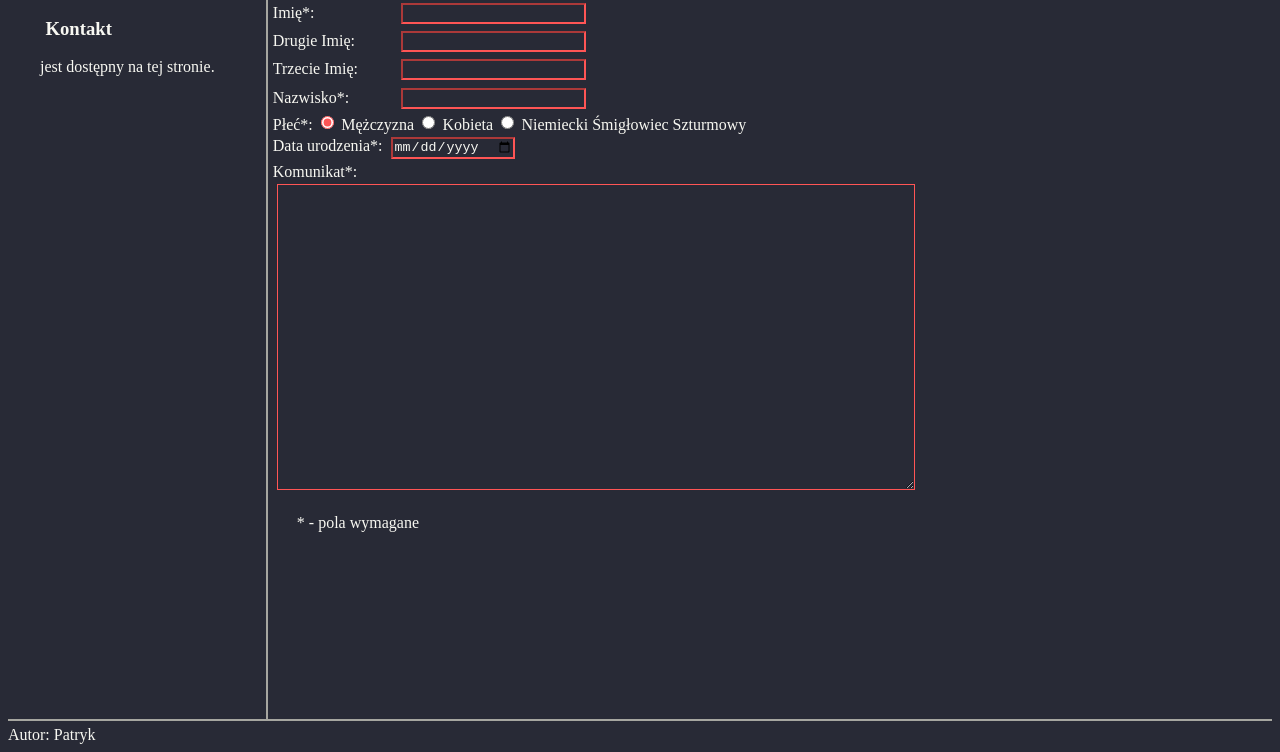
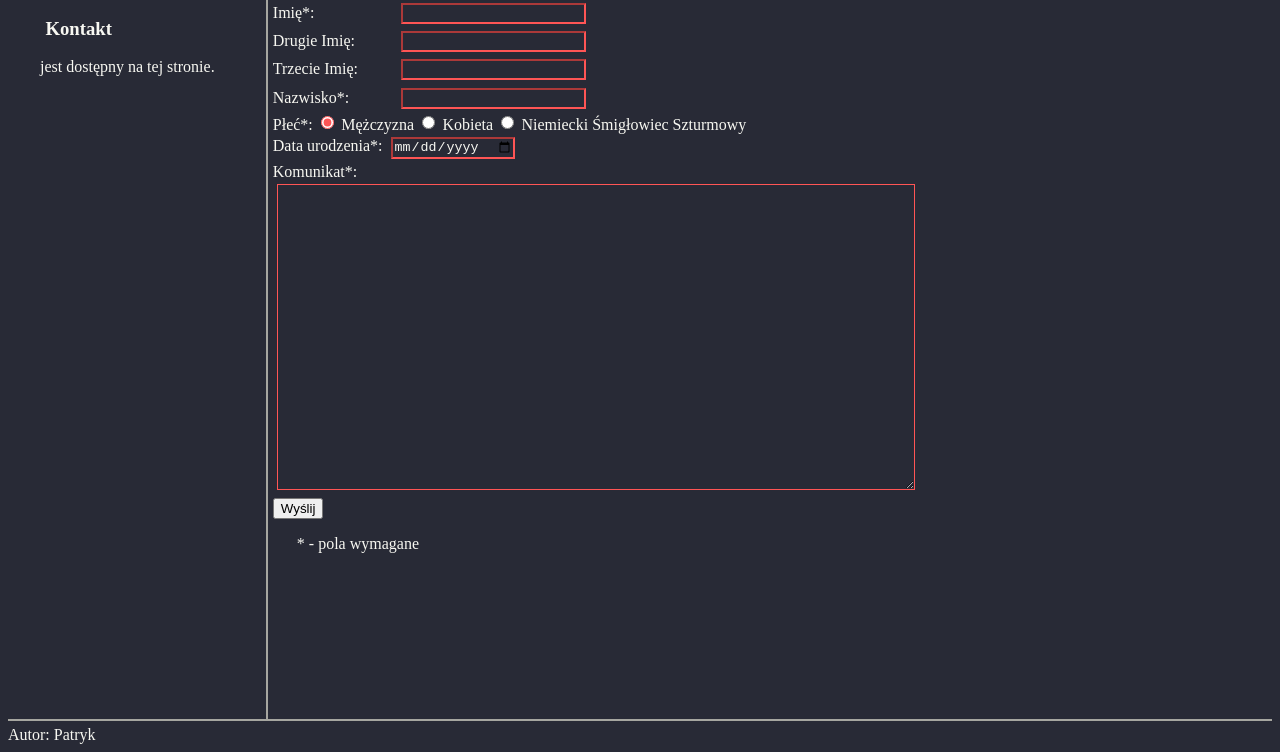
Before and after one commit to PatrykAleksanderMelchiorChwiej/PatrykStrona, a plain HTML site: page kontakt.html in a window 1280 px wide. Shown: the part 117-869 px from the top of the page. Drawn offline with Linux system fonts and the light colour scheme.

Commit message:
Update kontakt.html

```diff
--- a/kontakt.html
+++ b/kontakt.html
@@ -72,6 +72,8 @@
 				<br>
 				<textarea type="textarea" name="komunikat" id="komunikat" rows="20" cols="50" required></textarea>
 			</div>
+
+			<button type="submit">Wyślij</button>
 		</form>
 
 		<p>* - pola wymagane</p>
```
